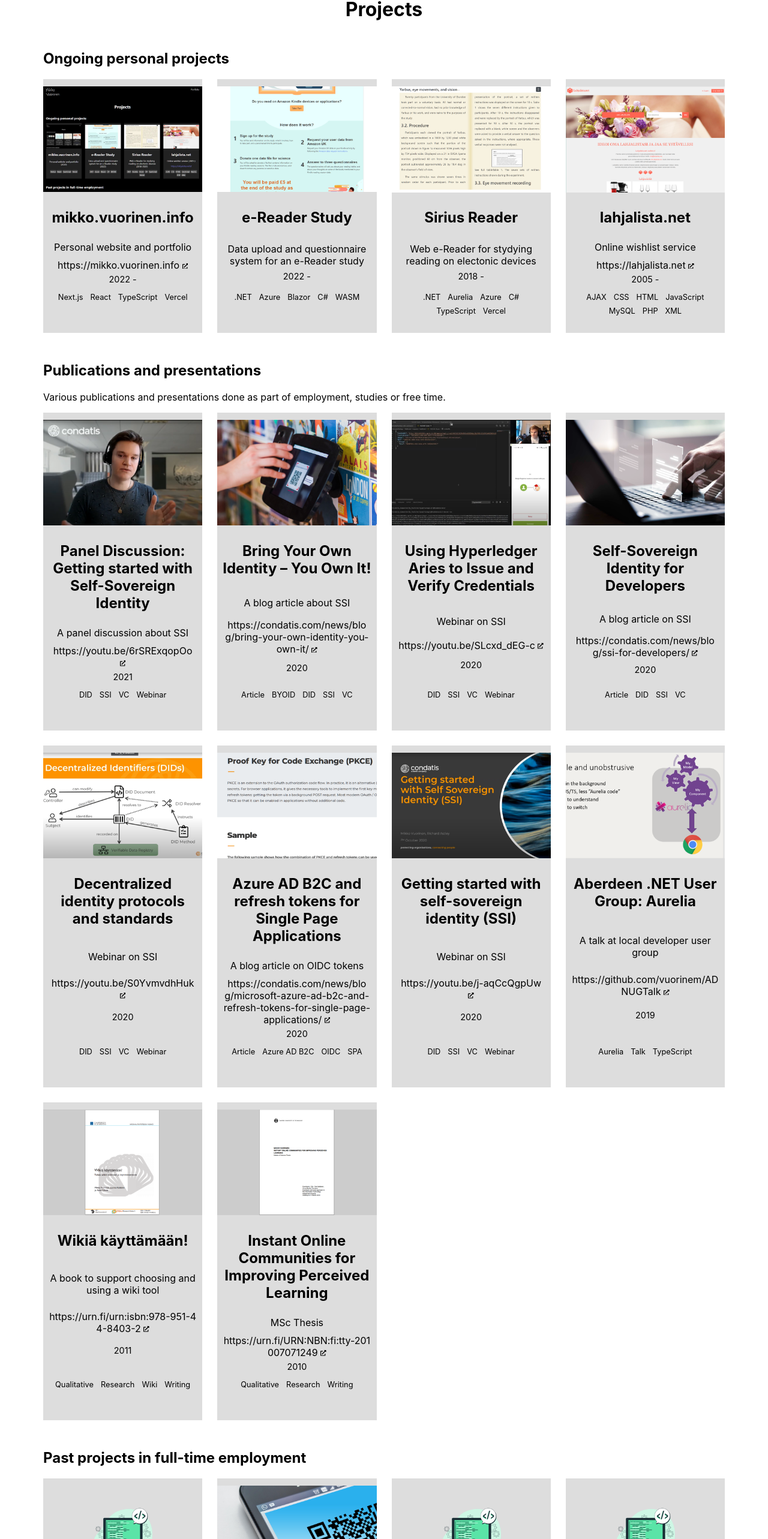
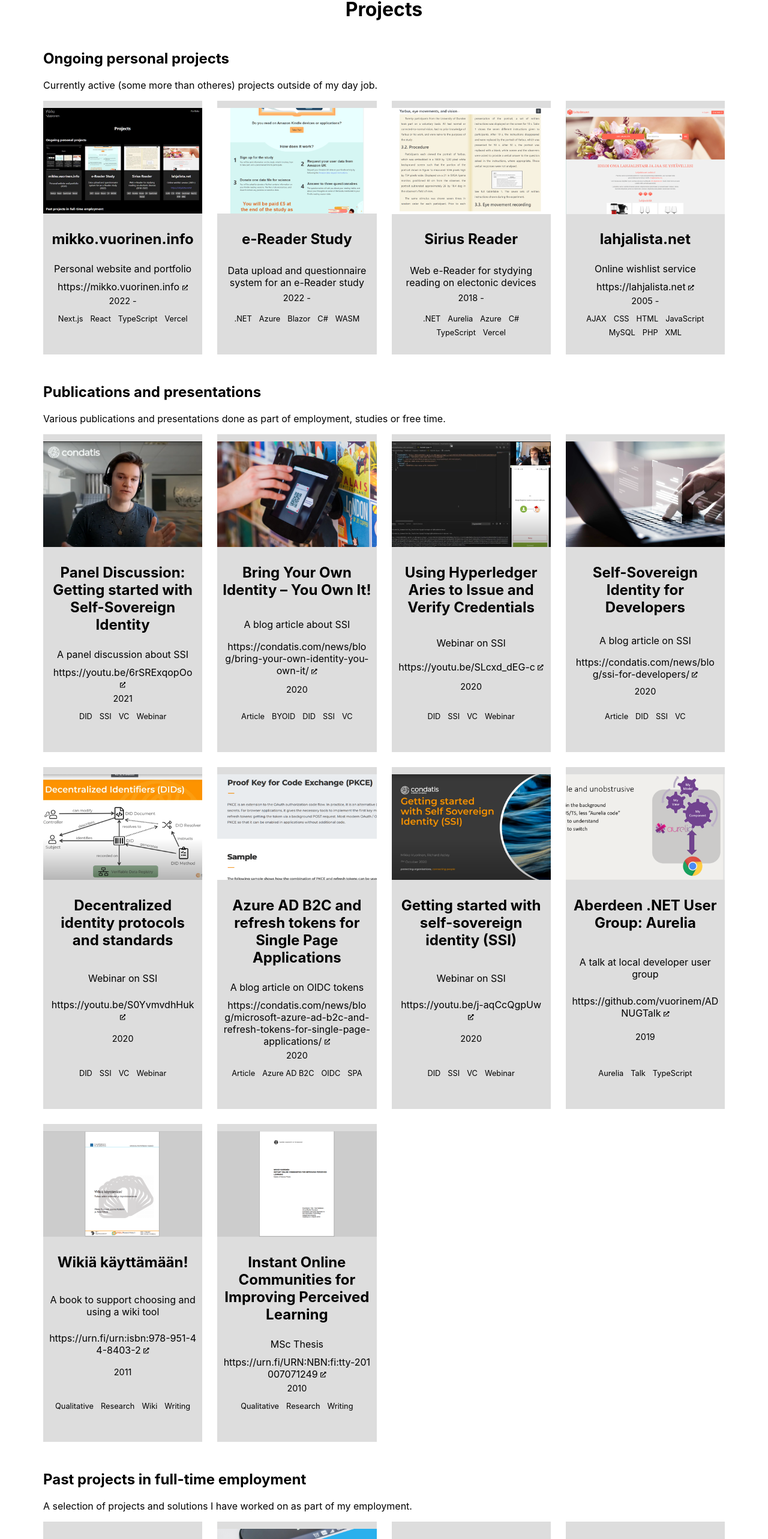
Before and after one commit to vuorinem/mikko.vuorinen.info, a Next.js app: page /portfolio in a window 1280 px wide. Shown: the part 153-2719 px from the top of the page at 60% size. Built offline with nearby package versions, Linux system fonts and the light colour scheme; a web font is replaced by a local one.

Commit message:
Add a short description for each portfolio section

```diff
--- a/pages/portfolio/index.tsx
+++ b/pages/portfolio/index.tsx
@@ -53,6 +53,9 @@ const Portfolio: NextPage<PortfolioProps> = ({ projectCollection }) => {
             <h1>Projects</h1>
 
             <h2>Ongoing personal projects</h2>
+            <p>
+                Currently active (some more than otheres) projects outside of my day job.
+            </p>
             <div className={styles.projects}>
                 {GetProjectsList(projectCollection.ongoing)}
             </div>
@@ -66,13 +69,16 @@ const Portfolio: NextPage<PortfolioProps> = ({ projectCollection }) => {
             </div>
 
             <h2>Past projects in full-time employment</h2>
+            <p>
+                A selection of projects and solutions I have worked on as part of my employment.
+            </p>
             <div className={styles.projects}>
                 {GetProjectsList(projectCollection.employed)}
             </div>
 
             <h2>Past freelance projects</h2>
             <p>
-                These are some of the project I have worked on as a freelance web developer
+                These are some of the project I have worked on as a freelance web developer.
             </p>
             <div className={styles.projects}>
                 {GetProjectsList(projectCollection.freelance)}
```
